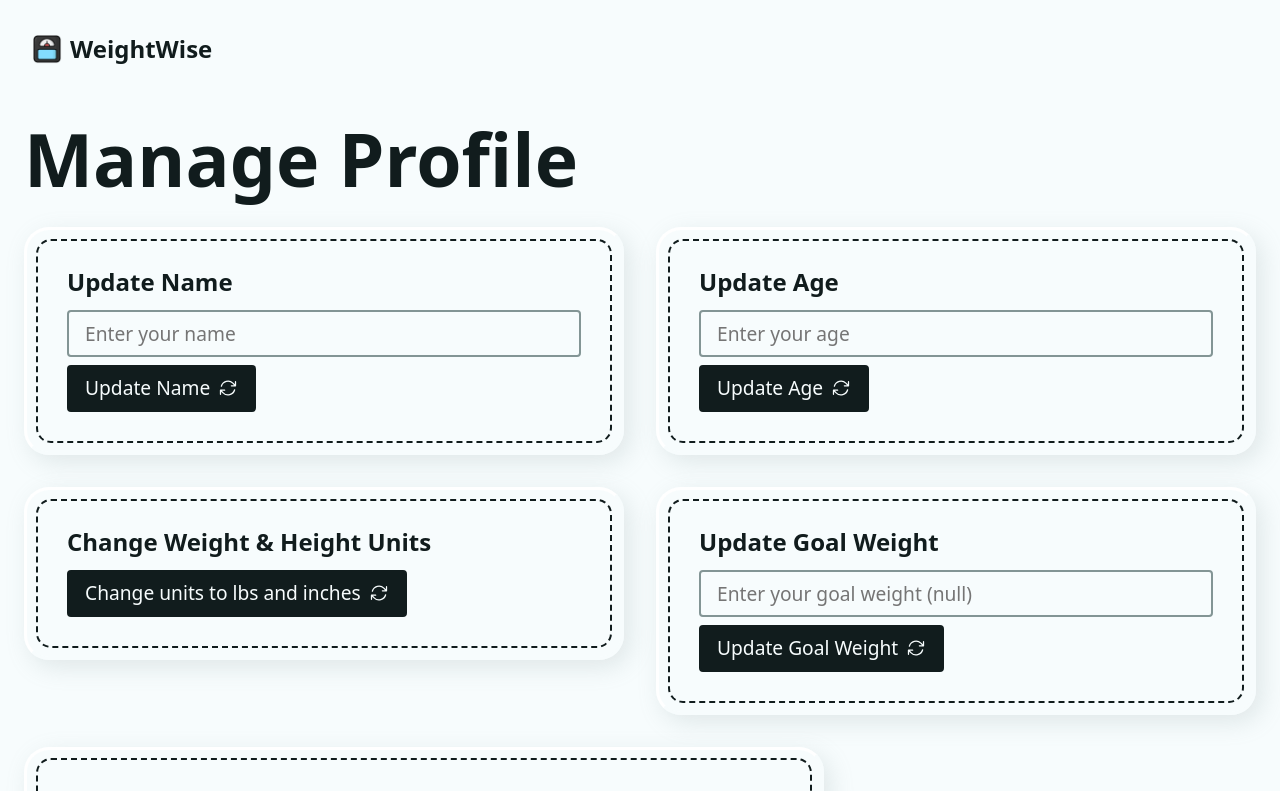
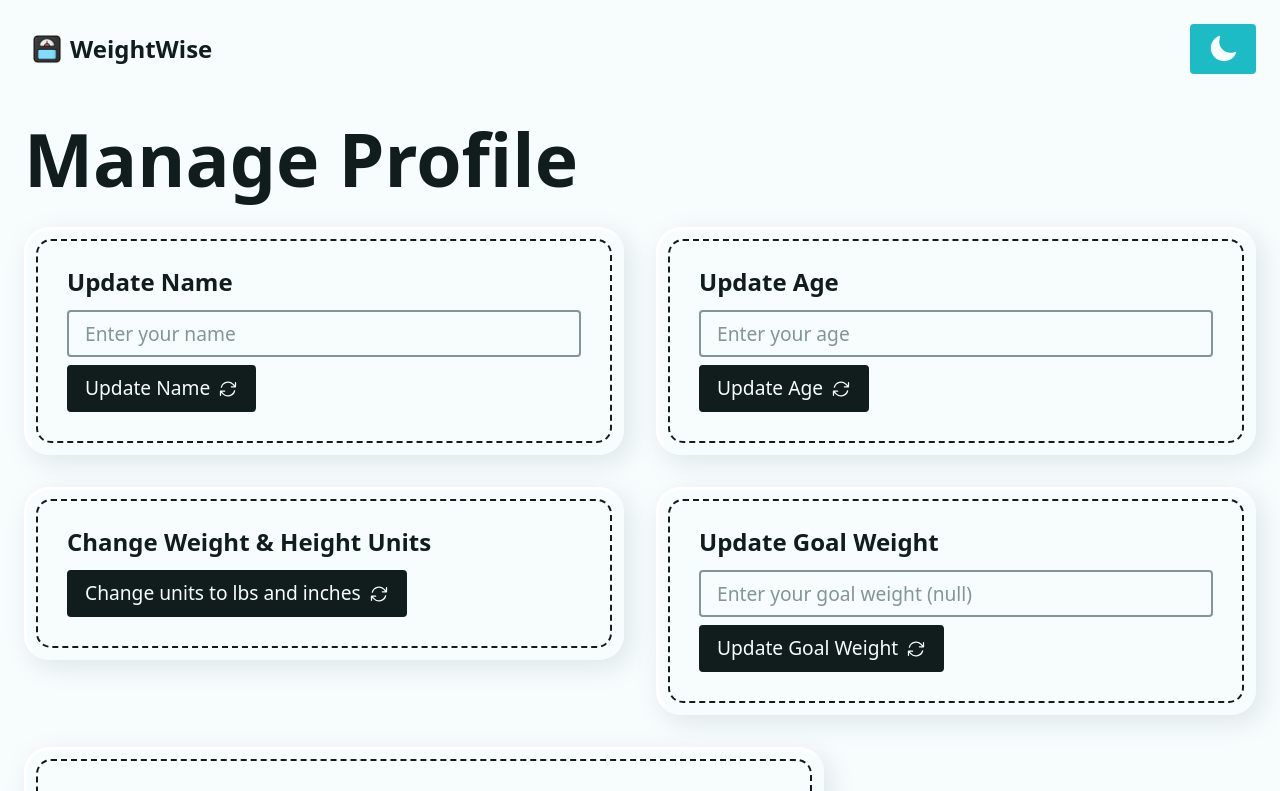
Before and after one commit to jdjoum/React-Weight-Tracker, a React (Vite) app: page /react-weight-tracker/profile in a window 1280 px wide. Shown: the top 791 px of the page. Built offline with nearby package versions, Linux system fonts and the light colour scheme.

Commit message:
Start displayMode changes

```diff
--- a/src/App.jsx
+++ b/src/App.jsx
@@ -20,6 +20,7 @@ import Main, { mainLoader } from "./layouts/Main";
 
 // Actions
 import { logoutAction } from "./actions/logout";
+import { updateDisplayModeAction } from "./actions/updateDisplayMode";
 
 const router = createBrowserRouter([
   {
@@ -46,6 +47,10 @@ const router = createBrowserRouter([
         path: "logout",
         action: logoutAction,
       },
+      {
+        path: "updateDisplayMode",
+        action: updateDisplayModeAction,
+      }
     ]
   },
 ]);
--- /dev/null
+++ b/src/actions/updateDisplayMode.js
@@ -0,0 +1,15 @@
+// RRD Imports
+import { redirect } from "react-router-dom";
+
+// Library Imports
+import { toast } from "react-toastify";
+
+// Helper Functions
+import { deleteItem } from "../helper";
+
+export async function updateDisplayModeAction() {
+    const displayMode = JSON.parse(localStorage.getItem("displayMode"));
+    toast.success(`You updated the display mode to ${displayMode}!`);
+    // Return redirect
+    return redirect("/React-Weight-Tracker/")
+}
--- a/src/components/Nav.jsx
+++ b/src/components/Nav.jsx
@@ -1,21 +1,51 @@
-import React from 'react'
+import React, { useEffect, useState } from 'react'
 
 // RRD Imports
 import { Form, NavLink } from "react-router-dom"
 
 // Library Imports
-import { TrashIcon, Cog6ToothIcon } from "@heroicons/react/24/solid";
+import { TrashIcon, Cog6ToothIcon, MoonIcon, SunIcon } from "@heroicons/react/24/solid";
 
 // Assets
 import logomark from "/weighing-scale.png"
 
+const body = document.body;
+
 const Nav = ({ userName }) => {
+
+    const [isDarkMode, setIsDarkMode] = useState(false);
+
+    useEffect(() => {
+        // Load the saved theme from localStorage
+        const savedMode = JSON.parse(localStorage.getItem("displayMode"));
+        if (savedMode === "dark-mode") {
+            document.body.setAttribute('data-theme', 'dark');
+            setIsDarkMode(true);
+        }
+    }, []);
+
     return (
         <nav>
             <NavLink to="/React-Weight-Tracker/" aria-label="Go to home">
                 <img src={logomark} alt="" height={30}/>
                 <span>WeightWise</span>
             </NavLink>
+            <Form method="post" action="updateDisplayMode" onSubmit={(e) => {
+                if (body.getAttribute('data-theme') === 'dark') {
+                    body.removeAttribute('data-theme');
+                    localStorage.setItem("displayMode", JSON.stringify("light-mode"));
+                    setIsDarkMode(false);
+                } else {
+                    body.setAttribute('data-theme', 'dark');
+                    localStorage.setItem("displayMode", JSON.stringify("dark-mode"));
+                    setIsDarkMode(true);
+                }
+            }}>
+                <button type="submit" className='btn'>
+                    {isDarkMode ? <SunIcon width={30} /> : <MoonIcon width={30} />}
+                </button>
+            </Form>
+
             {
                 userName && (
                     <>
--- a/src/index.css
+++ b/src/index.css
@@ -34,6 +34,14 @@ svg {
   --muted: 183 8% 55%;
   --light: 180 14% 85%;
   --warning: 4 66% 63%;
+  /* dark mode colors */
+  /* --accent: 183 74% 44%;
+  --bkg: 190 40% 10%;
+  --text: 185 26% 90%;
+  --muted: 183 8% 50%;
+  --light: 180 14% 20%;
+  --warning: 4 66% 63%;     */
+
 
   /* utils */
   --space-xs: 8px;
@@ -50,6 +58,15 @@ svg {
 
   /* toast customizations */
   --toastify-color-success: hsl(var(--accent));
+}
+
+[data-theme="dark"] {
+  --accent: 183 74% 44%;
+  --bkg: 190 40% 10%;
+  --text: 185 26% 90%;
+  --muted: 183 8% 50%;
+  --light: 180 14% 20%;
+  --warning: 4 66% 63%;
 }
 
 body {
@@ -611,9 +628,6 @@ table a {
 /* BmiRanges.css */
 .bmi-ranges {
   padding: 20px;
-  /* background-color: #f8f8f8;
-  border-radius: 10px; */
-  /* box-shadow: 0 0 10px rgba(0, 0, 0, 0.1); */
 }
 
 .bmi-ranges h2 {
@@ -631,10 +645,41 @@ table a {
   margin-bottom: 10px;
 }
 
-/* .bmi-ranges .category {
-  font-weight: bold;
-} */
+/* Default styles for text, number inputs, and select dropdowns */
+input[type="text"],
+input[type="number"],
+input[type="date"],
+select {
+  color: hsl(var(--text)); /* Use the light mode text color */
+}
 
-/* .bmi-ranges .range {
-  font-style: italic;
-} */
+/* Dark mode styles for text, number inputs, and select dropdowns */
+[data-theme="dark"] input[type="text"],
+[data-theme="dark"] input[type="number"],
+[data-theme="dark"] input[type="date"],
+[data-theme="dark"] select {
+  color: hsl(0, 0%, 100%); /* Set text color to white */
+}
+
+/* Placeholder color for text and number inputs */
+input[type="text"]::placeholder,
+input[type="number"]::placeholder,
+input[type="date"]::placeholder {
+  color: hsl(var(--muted)); /* Use the light mode muted color */
+}
+
+[data-theme="dark"] input[type="text"]::placeholder,
+[data-theme="dark"] input[type="number"]::placeholder,
+[data-theme="dark"] input[type="date"]::placeholder {
+  color: hsl(0, 0%, 60%); /* Darken placeholder color for dark mode */
+}
+
+/* Styling the calendar icon */
+input[type="date"]::-webkit-calendar-picker-indicator {
+  filter: invert(0); /* No invert for light mode */
+}
+
+/* Dark mode styling for the calendar icon */
+[data-theme="dark"] input[type="date"]::-webkit-calendar-picker-indicator {
+  filter: invert(1); /* Inverts the icon color to white for dark mode */
+}
```
Lines whose indentation alone changed are shown as unchanged.
